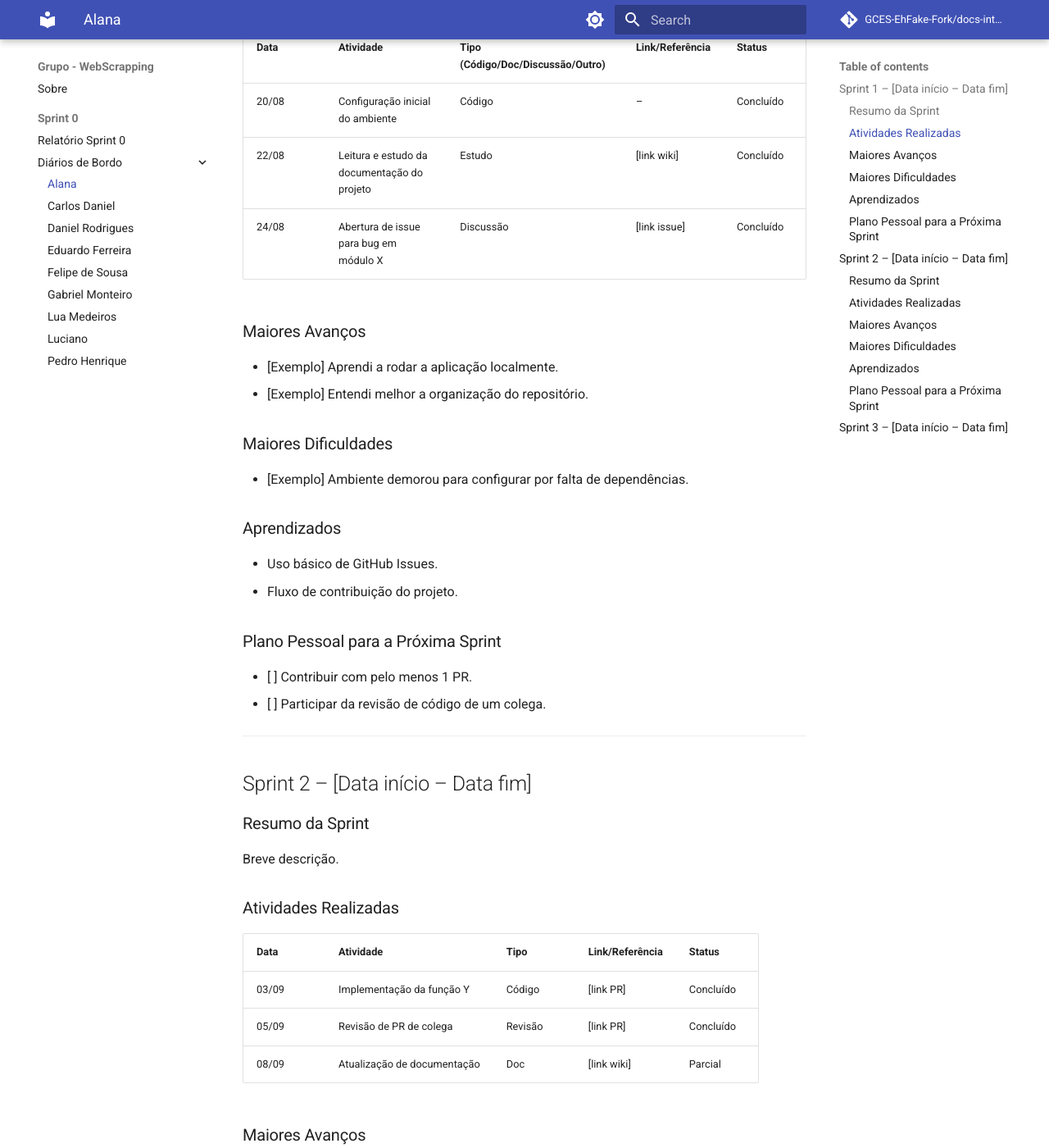
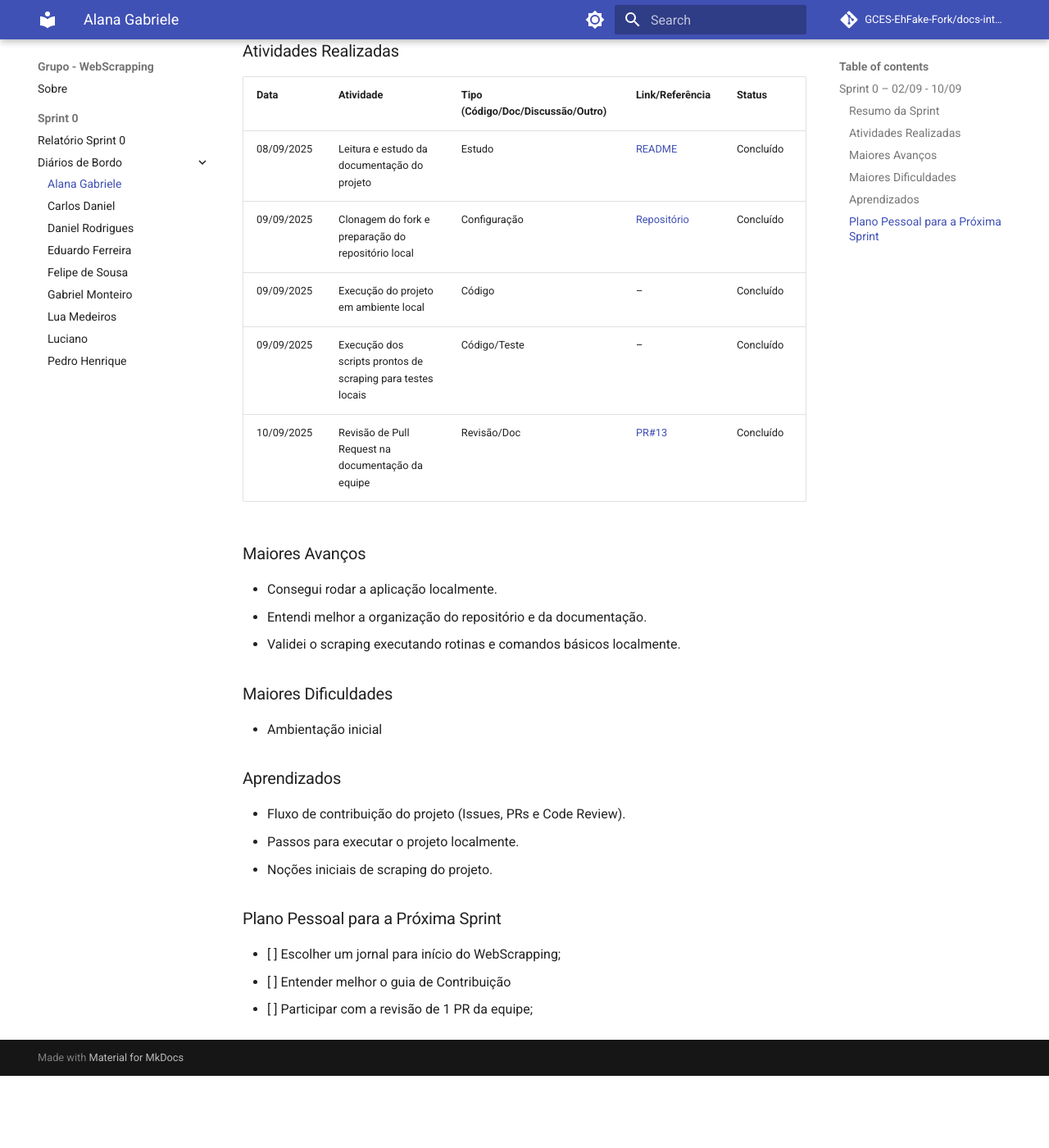
Before and after one commit to GCES-EhFake-Fork/docs-interno, an MkDocs documentation site: the page built from docs/grupo-webscrapping/sprint0/diarioAlana.md, in a window 1280 px wide and 1400 px high, scrolled down 510 px. Shown: the whole window at 82% size. Built offline with MkDocs 1.6.1 and Material for MkDocs 9.7.7, drawn with Linux system fonts in a browser that asks for light colours; comment, search, counter and statistics services are not loaded; after the commit the page ends 1822 px from its top, so only the background shows below that; some of the changed text lies outside the part shown.

Commit message:
docs: adicionando o diario de bordo

```diff
--- a/docs/grupo-webscrapping/sprint0/diarioAlana.md
+++ b/docs/grupo-webscrapping/sprint0/diarioAlana.md
@@ -1,80 +1,47 @@
-# Diário de Bordo – \[Nome do(a) Aluno(a)]
+# Diário de Bordo – Alana Gabriele
 
-**Disciplina:** \[Nome da disciplina]
-**Equipe:** \[Nome/Identificação da equipe]
-**Comunidade/Projeto de Software Livre:** \[Nome do projeto/comunidade]
+**Disciplina:** Gerência e Configuração de Software
+
+**Equipe:** WebScrapping
+
+**Comunidade/Projeto de Software Livre:** Check-up
 
 ---
 
-## Sprint 1 – \[Data início – Data fim]
+## Sprint 0 – 02/09 - 10/09
 
 ### Resumo da Sprint
 
-Breve descrição das atividades e reflexões.
+Esta sprint foi dedicada à ambientação no projeto, com foco em conhecer e rodar o projeto.
 
 ### Atividades Realizadas
 
-| Data  | Atividade                                   | Tipo (Código/Doc/Discussão/Outro) | Link/Referência | Status    |
-| ----- | ------------------------------------------- | --------------------------------- | --------------- | --------- |
-| 20/08 | Configuração inicial do ambiente            | Código                            | –               | Concluído |
-| 22/08 | Leitura e estudo da documentação do projeto | Estudo                            | \[link wiki]    | Concluído |
-| 24/08 | Abertura de issue para bug em módulo X      | Discussão                         | \[link issue]   | Concluído |
+| Data       | Atividade                                                   | Tipo (Código/Doc/Discussão/Outro) | Link/Referência                                                      | Status    |
+| ---------- | ----------------------------------------------------------- | --------------------------------- | -------------------------------------------------------------------- | --------- |
+| 08/09/2025 | Leitura e estudo da documentação do projeto                 | Estudo                            | [README](https://github.com/EH-FAKE/check-up/blob/develop/README.md) | Concluído |
+| 09/09/2025 | Clonagem do fork e preparação do repositório local          | Configuração                      | [Repositório](https://github.com/GCES-EhFake-Fork/checkUp)           | Concluído |
+| 09/09/2025 | Execução do projeto em ambiente local                       | Código                            | –                                                                    | Concluído |
+| 09/09/2025 | Execução dos scripts prontos de scraping para testes locais | Código/Teste                      | –                                                                    | Concluído |
+| 10/09/2025 | Revisão de Pull Request na documentação da equipe           | Revisão/Doc                       | [PR#13](https://github.com/GCES-EhFake-Fork/docs-interno/pull/13)    | Concluído |
 
 ### Maiores Avanços
 
-* \[Exemplo] Aprendi a rodar a aplicação localmente.
-* \[Exemplo] Entendi melhor a organização do repositório.
+- Consegui rodar a aplicação localmente.
+- Entendi melhor a organização do repositório e da documentação.
+- Validei o scraping executando rotinas e comandos básicos localmente.
 
 ### Maiores Dificuldades
 
-* \[Exemplo] Ambiente demorou para configurar por falta de dependências.
+- Ambientação inicial
 
 ### Aprendizados
 
-* Uso básico de GitHub Issues.
-* Fluxo de contribuição do projeto.
+- Fluxo de contribuição do projeto (Issues, PRs e Code Review).
+- Passos para executar o projeto localmente.
+- Noções iniciais de scraping do projeto.
 
 ### Plano Pessoal para a Próxima Sprint
 
-* [ ] Contribuir com pelo menos 1 PR.
-* [ ] Participar da revisão de código de um colega.
-
----
-
-## Sprint 2 – \[Data início – Data fim]
-
-### Resumo da Sprint
-
-Breve descrição.
-
-### Atividades Realizadas
-
-| Data  | Atividade                   | Tipo    | Link/Referência | Status    |
-| ----- | --------------------------- | ------- | --------------- | --------- |
-| 03/09 | Implementação da função Y   | Código  | \[link PR]      | Concluído |
-| 05/09 | Revisão de PR de colega     | Revisão | \[link PR]      | Concluído |
-| 08/09 | Atualização de documentação | Doc     | \[link wiki]    | Parcial   |
-
-### Maiores Avanços
-
-* \[Exemplo] Primeiro PR aceito pela comunidade.
-
-### Maiores Dificuldades
-
-* Dificuldade com testes automatizados.
-
-### Aprendizados
-
-* Melhoria no uso de Git (branches, rebase).
-* Importância de escrever commits claros.
-
-### Plano Pessoal para a Próxima Sprint
-
-* [ ] Melhorar conhecimento em testes.
-* [ ] Aprofundar em Docker para rodar ambiente completo.
-
----
-
-## Sprint 3 – \[Data início – Data fim]
-
-*(Repete-se a mesma estrutura, até o final da disciplina.)*
+- [ ] Escolher um jornal para início do WebScrapping;
+- [ ] Entender melhor o guia de Contribuição
+- [ ] Participar com a revisão de 1 PR da equipe;
--- a/mkdocs.yml
+++ b/mkdocs.yml
@@ -74,7 +74,7 @@ nav:
       - Sprint 0:
           - Relatório Sprint 0: grupo-webscrapping/sprint0/relatorioSprint0.md
           - Diários de Bordo:
-              - Alana: grupo-webscrapping/sprint0/diarioAlana.md
+              - Alana Gabriele: grupo-webscrapping/sprint0/diarioAlana.md
               - Carlos Daniel: grupo-webscrapping/sprint0/diarioCarlos.md
               - Daniel Rodrigues: grupo-webscrapping/sprint0/diarioDaniel.md
               - Eduardo Ferreira: grupo-webscrapping/sprint0/diarioEduardo.md
```
